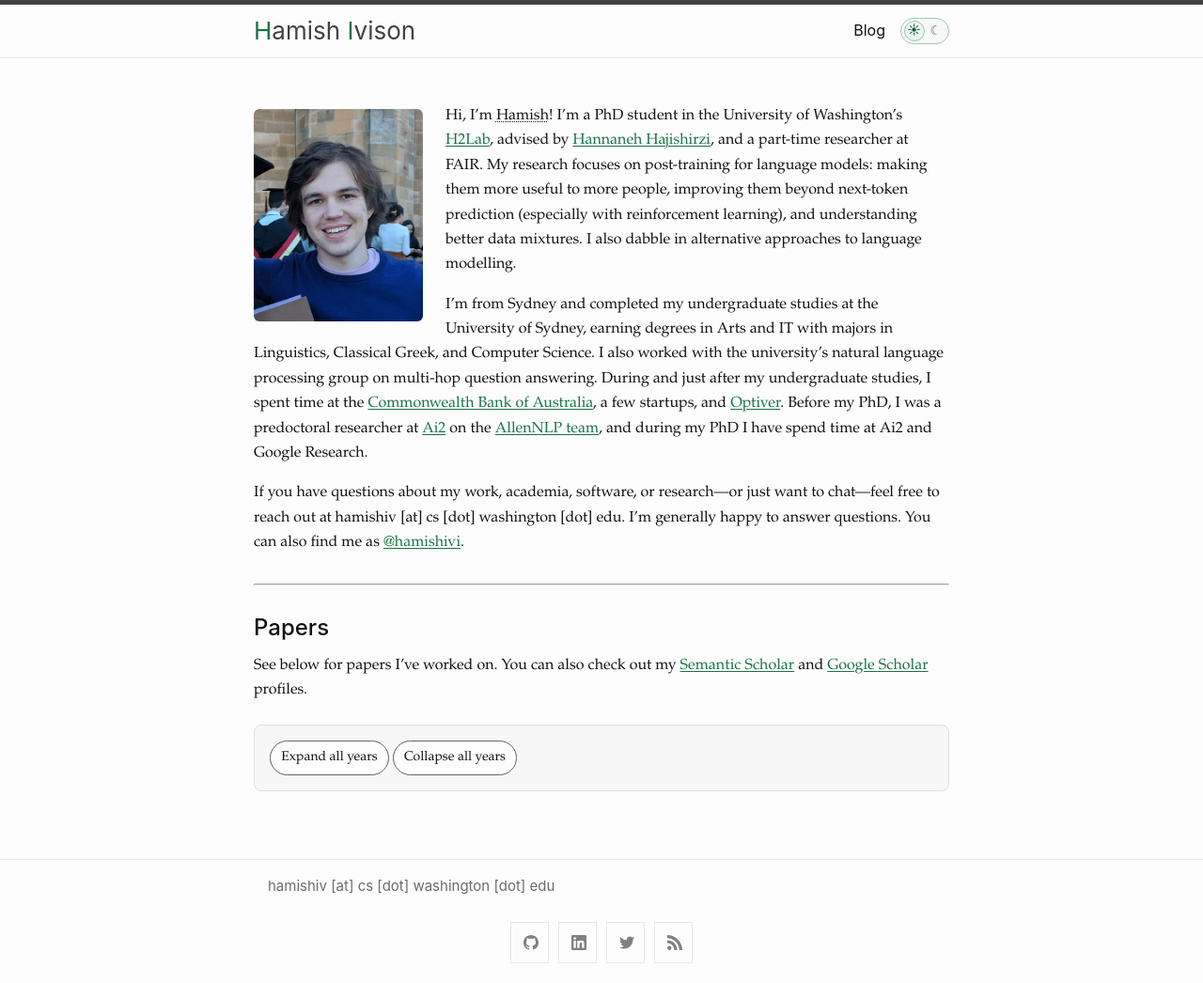
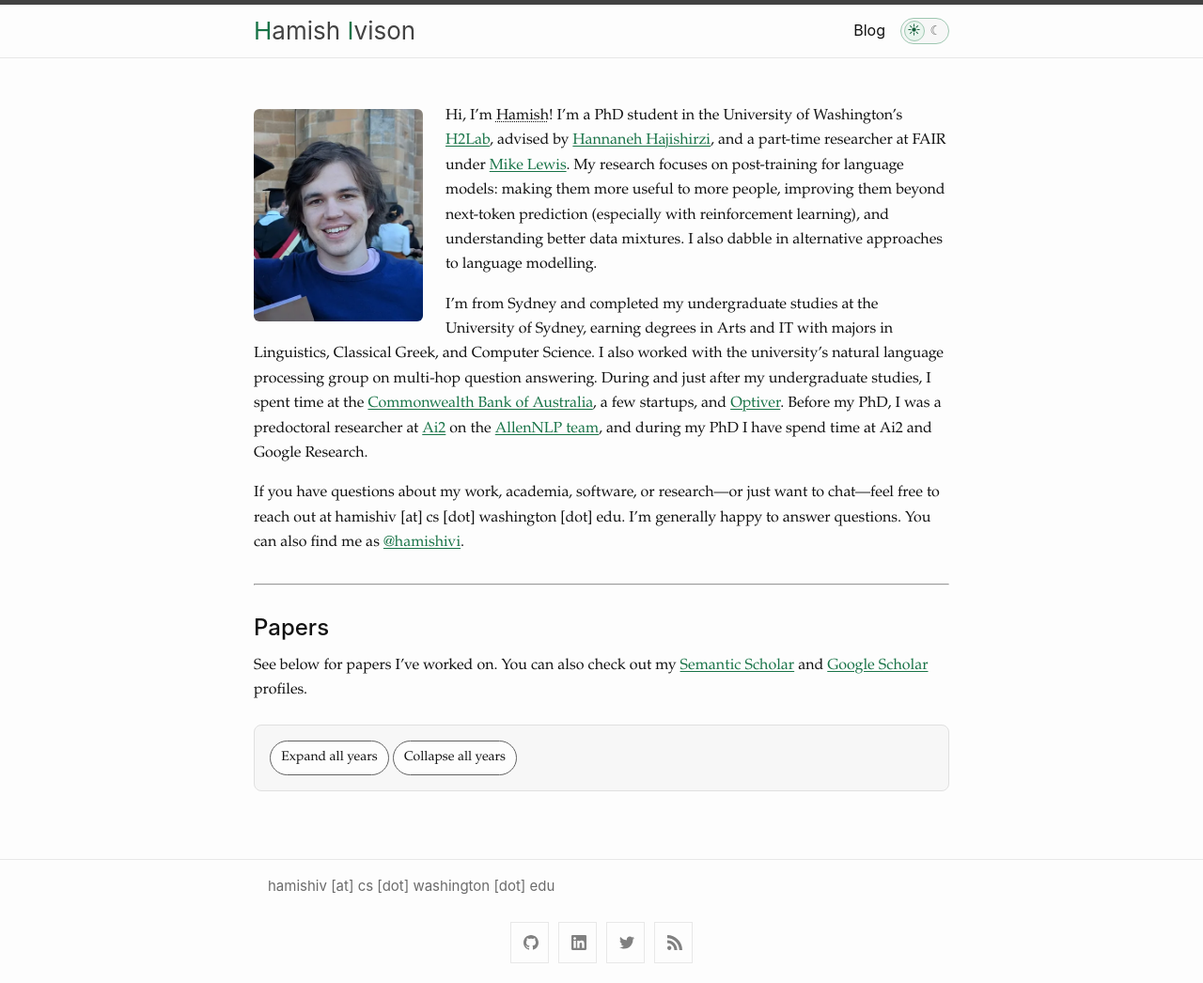
Before and after one commit to hamishivi/hamishivi.github.io, a Jekyll site: the page built from index.markdown, in a window 1280 px wide. Shown: the whole page at 94% size. Built offline with Jekyll 4.4.1, drawn with Linux system fonts in a browser that asks for light colours.

Commit message:
Link Mike Lewis in FAIR bio

```diff
--- a/index.markdown
+++ b/index.markdown
@@ -4,7 +4,7 @@ description: Research, publications, and writing from Hamish Ivison, a Universit
 image: /assets/static/me-400.jpg
 ---
 
-Hi, I'm <span class="pronunciation"><button class="pronunciation-trigger" type="button" aria-label="Hamish, pronounced HAY-mish" aria-expanded="false">Hamish</button><span class="pronunciation-tooltip" aria-hidden="true">[ˈheɪmɪʃ]</span></span>! I'm a PhD student in the University of Washington's [H2Lab](https://h2lab.cs.washington.edu/), advised by [Hannaneh Hajishirzi](https://homes.cs.washington.edu/~hannaneh/), and a part-time researcher at FAIR. My research focuses on post-training for language models: making them more useful to more people, improving them beyond next-token prediction (especially with reinforcement learning), and understanding better data mixtures. I also dabble in alternative approaches to language modelling.
+Hi, I'm <span class="pronunciation"><button class="pronunciation-trigger" type="button" aria-label="Hamish, pronounced HAY-mish" aria-expanded="false">Hamish</button><span class="pronunciation-tooltip" aria-hidden="true">[ˈheɪmɪʃ]</span></span>! I'm a PhD student in the University of Washington's [H2Lab](https://h2lab.cs.washington.edu/), advised by [Hannaneh Hajishirzi](https://homes.cs.washington.edu/~hannaneh/), and a part-time researcher at FAIR under [Mike Lewis](https://scholar.google.com/citations?user=SnQnQicAAAAJ&hl=en). My research focuses on post-training for language models: making them more useful to more people, improving them beyond next-token prediction (especially with reinforcement learning), and understanding better data mixtures. I also dabble in alternative approaches to language modelling.
 
 I'm from Sydney and completed my undergraduate studies at the University of Sydney, earning degrees in Arts and IT with majors in Linguistics, Classical Greek, and Computer Science. I also worked with the university's natural language processing group on multi-hop question answering. During and just after my undergraduate studies, I spent time at the [Commonwealth Bank of Australia](https://www.commbank.com.au/), a few startups, and [Optiver](https://www.optiver.com/). Before my PhD, I was a predoctoral researcher at [Ai2](https://allenai.org/) on the [AllenNLP team](https://github.com/allenai/allennlp), and during my PhD I have spend time at Ai2 and Google Research.
 
```
